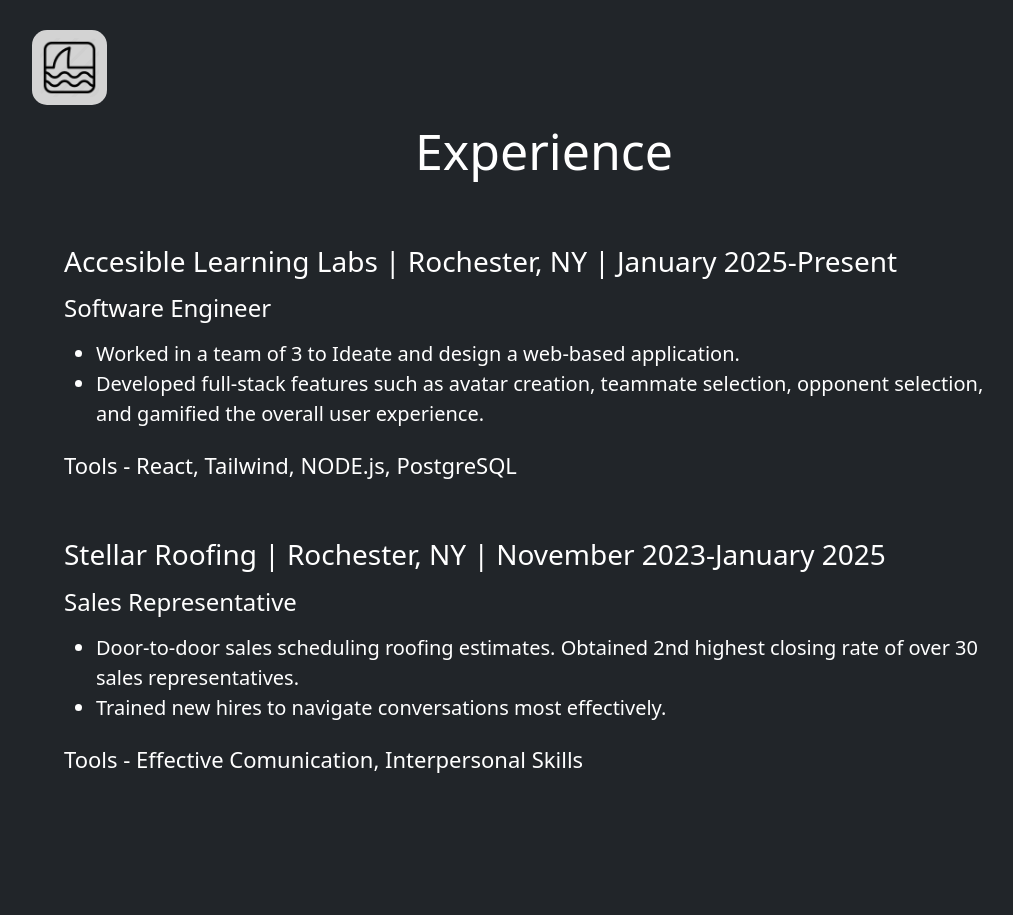
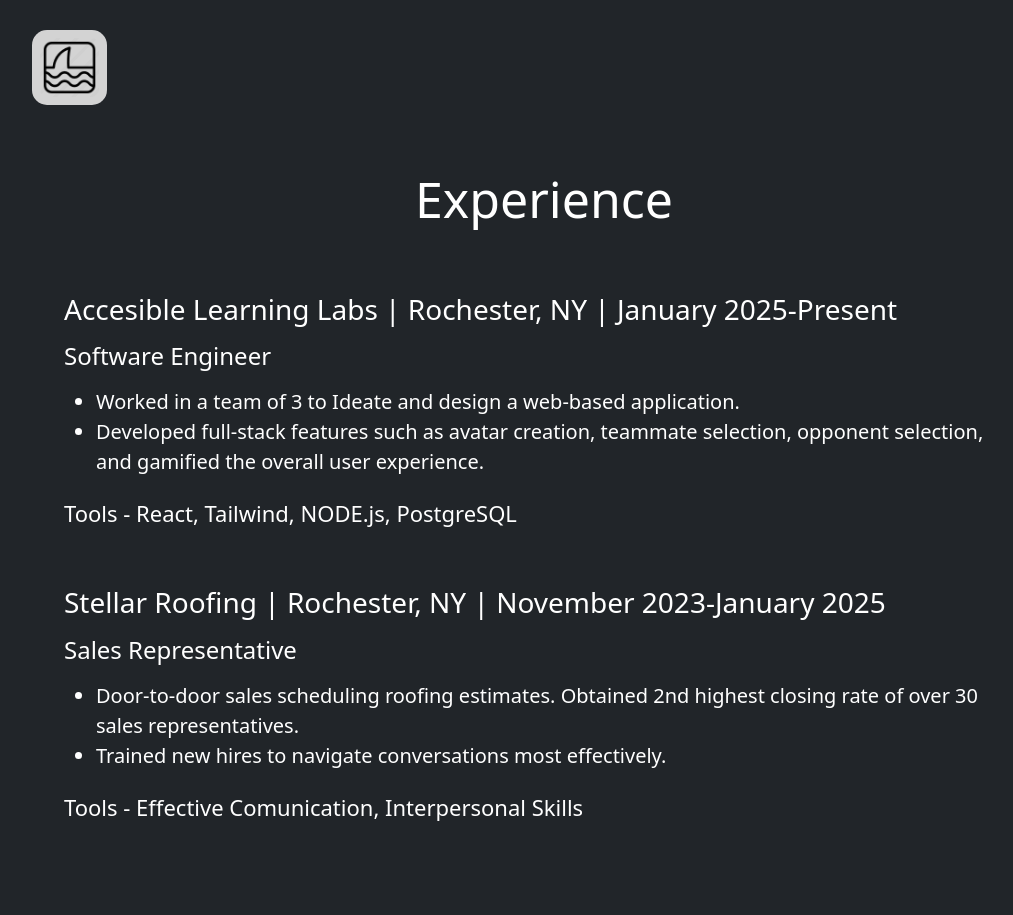
Before and after one commit to ConnerDeFeo/PersonalWebsite, a React (Create React App) app: page /#/ in a window 1280 px wide. Shown: the part 3989-4904 px from the top of the page, without its empty margins (96-1109 px from the left). Built offline with nearby package versions, Linux system fonts and the light colour scheme.

Commit message:
added padding to header

```diff
--- a/src/Home.js
+++ b/src/Home.js
@@ -78,7 +78,7 @@
                 {keys.map((key,index)=>(<Col xs={6} sm={6} md={2}><img src={skillImages[key]} alt='key' key={index} className='skillImages my-3'/></Col>))}
             </Row>
         </Container>
-        <h1>Experience</h1>
+        <h1 className='mt-5'>Experience</h1>
         <div className='d-grid w-75 mx-auto my-5'>
             <div className='mb-4'>
                 <h3 className='my-3'>Accesible Learning Labs | Rochester, NY | January 2025-Present</h3>
```
